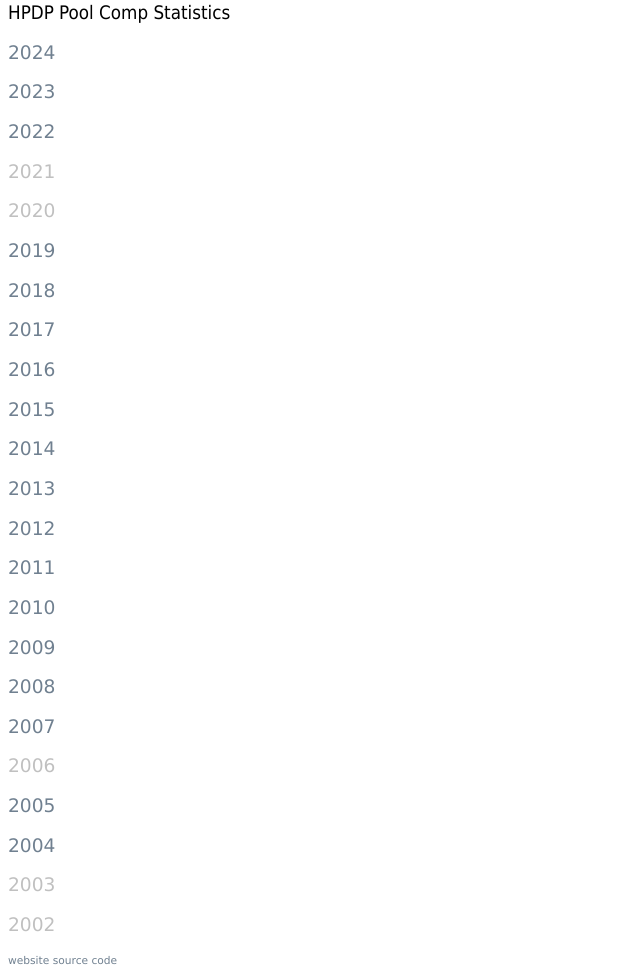
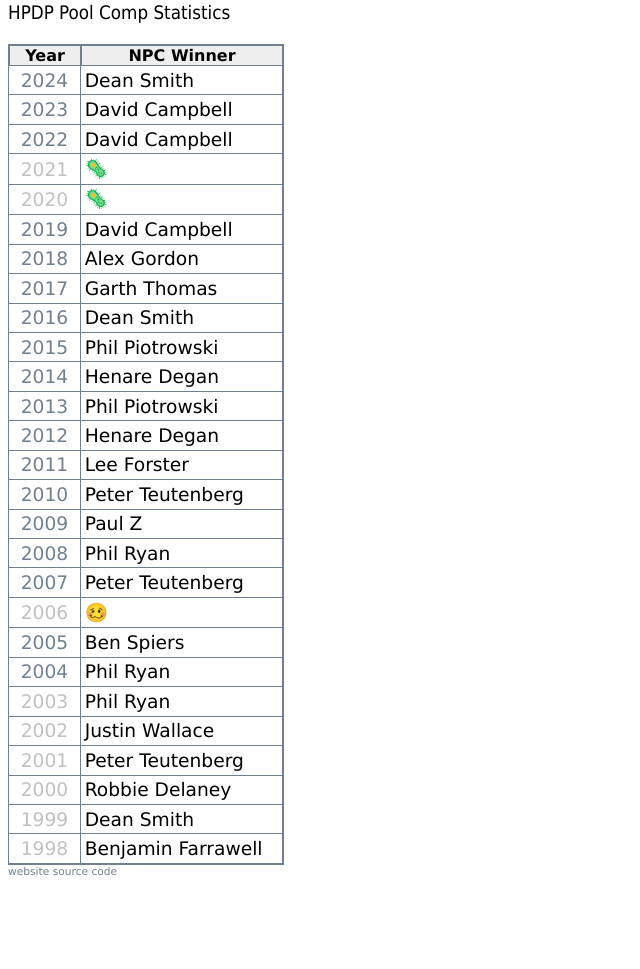
Before and after one commit to henare/stats.hpdp.org.au, a Jekyll site: the page built from index.html, in a window 1280 px wide. Shown: the whole page, without its empty margins (0-640 px from the left). Built offline with Jekyll 4.4.1, drawn with Linux system fonts in a browser that asks for light colours; after the commit the page ends 900 px from its top, so only the background shows below that.

Commit message:
Add NPC winners to home page

```diff
--- a/assets/style.css
+++ b/assets/style.css
@@ -118,3 +118,7 @@ h3,h4 {
   font-size: 7pt;
   color: slateGray;
 }
+
+#home-leader-board td {
+  padding: 0.2em;
+}
--- a/index.html
+++ b/index.html
@@ -4,26 +4,124 @@ title: HPDP Pool Comp - Players' Ladder
 ---
 <a href="." class="h1">HPDP Pool Comp Statistics</a>
 
-<p><a href="2024/npc/" >2024</a></p>
-<p><a href="2023/npc/" >2023</a></p>
-<p><a href="2022/npc/" >2022</a></p>
-<p><span style="color: silver;" title="COVID">2021</span></p>
-<p><span style="color: silver;" title="COVID">2020</span></p>
-<p><a href="2019/npc/" >2019</a></p>
-<p><a href="2018/npc/" >2018</a></p>
-<p><a href="2017/npc/" >2017</a></p>
-<p><a href="2016/npc/" >2016</a></p>
-<p><a href="2015/npc/" >2015</a></p>
-<p><a href="2014/npc/" >2014</a></p>
-<p><a href="2013/npc/" >2013</a></p>
-<p><a href="2012/npc/" >2012</a></p>
-<p><a href="2011/npc/" >2011</a></p>
-<p><a href="2010/npc/" >2010</a></p>
-<p><a href="2009/npc/" >2009</a></p>
-<p><a href="2008/npc/" >2008</a></p>
-<p><a href="2007/npc/" >2007</a></p>
-<p><span style="color: silver;" title="Comp run but no NPC">2006</span></p>
-<p><a href="2005/npc/" >2005</a></p>
-<p><a href="2004/npc/" >2004</a></p>
-<p><span style="color: silver;" title="Comp run but no NPC">2003</span></p>
-<p><span style="color: silver;" title="Comp run but no NPC">2002</span></p>
+<td rowspan=32 nowrap valign="top">
+  <br>
+  <table id="home-leader-board" border="1" bordercolor="slateGray" cellspacing="0" cellpadding="0">
+    <thead>
+      <tr bgcolor="#eeeeee">
+        <th width=70>Year</th>
+        <th width=200>NPC Winner</th>
+      </tr>
+    </thead>
+    <tbody>
+      <tr>
+        <td align="center"><p><a href="2024/npc/">2024</a></p></td>
+        <td>Dean Smith</td>
+      </tr>
+      <tr>
+        <td align="center"><p><a href="2023/npc/">2023</a></p></td>
+        <td>David Campbell</td>
+      </tr>
+      <tr>
+        <td align="center"><p><a href="2022/npc/">2022</a></p></td>
+        <td>David Campbell</td>
+      </tr>
+      <tr>
+        <td align="center"><p><span style="color: silver;" title="COVID">2021</span></p></td>
+        <td>🦠</td>
+      </tr>
+      <tr>
+        <td align="center"><p><span style="color: silver;" title="COVID">2020</span></p></td>
+        <td>🦠</td>
+      </tr>
+      <tr>
+        <td align="center"><p><a href="2019/npc/">2019</a></p></td>
+        <td>David Campbell</td>
+      </tr>
+      <tr>
+        <td align="center"><p><a href="2018/npc/">2018</a></p></td>
+        <td>Alex Gordon</td>
+      </tr>
+      <tr>
+        <td align="center"><p><a href="2017/npc/">2017</a></p></td>
+        <td>Garth Thomas</td>
+      </tr>
+      <tr>
+        <td align="center"><p><a href="2016/npc/">2016</a></p></td>
+        <td>Dean Smith</td>
+      </tr>
+      <tr>
+        <td align="center"><p><a href="2015/npc/">2015</a></p></td>
+        <td>Phil Piotrowski</td>
+      </tr>
+      <tr>
+        <td align="center"><p><a href="2014/npc/">2014</a></p></td>
+        <td>Henare Degan</td>
+      </tr>
+      <tr>
+        <td align="center"><p><a href="2013/npc/">2013</a></p></td>
+        <td>Phil Piotrowski</td>
+      </tr>
+      <tr>
+        <td align="center"><p><a href="2012/npc/">2012</a></p></td>
+        <td>Henare Degan</td>
+      </tr>
+      <tr>
+        <td align="center"><p><a href="2011/npc/">2011</a></p></td>
+        <td>Lee Forster</td>
+      </tr>
+      <tr>
+        <td align="center"><p><a href="2010/npc/">2010</a></p></td>
+        <td>Peter Teutenberg</td>
+      </tr>
+      <tr>
+        <td align="center"><p><a href="2009/npc/">2009</a></p></td>
+        <td>Paul Z</td>
+      </tr>
+      <tr>
+        <td align="center"><p><a href="2008/npc/">2008</a></p></td>
+        <td>Phil Ryan</td>
+      </tr>
+      <tr>
+        <td align="center"><p><a href="2007/npc/">2007</a></p></td>
+        <td>Peter Teutenberg</td>
+      </tr>
+      <tr>
+        <td align="center"><p><span style="color: silver;" title="Comp run but no NPC">2006</span></p></td>
+        <td>🥴</td>
+      </tr>
+      <tr>
+        <td align="center"><p><a href="2005/npc/">2005</a></p></td>
+        <td>Ben Spiers</td>
+      </tr>
+      <tr>
+        <td align="center"><p><a href="2004/npc/">2004</a></p></td>
+        <td>Phil Ryan</td>
+      </tr>
+      <tr>
+        <td align="center"><p><span style="color: silver;" title="Comp run but stats collected">2003</span></p></td>
+        <td>Phil Ryan</td>
+      </tr>
+      <tr>
+        <td align="center"><p><span style="color: silver;" title="Comp run but stats collected">2002</span></p></td>
+        <td>Justin Wallace</td>
+      </tr>
+      <tr>
+        <td align="center"><p><span style="color: silver;" title="Comp run but stats collected">2001</span></p></td>
+        <td>Peter Teutenberg</td>
+      </tr>
+      <tr>
+        <td align="center"><p><span style="color: silver;" title="Comp run but stats collected">2000</span></p></td>
+        <td>Robbie Delaney</td>
+      </tr>
+      <tr>
+        <td align="center"><p><span style="color: silver;" title="Comp run but stats collected">1999</span></p></td>
+        <td>Dean Smith</td>
+      </tr>
+      <tr>
+        <td align="center"><p><span style="color: silver;" title="Comp run but stats collected">1998</span></p></td>
+        <td>Benjamin Farrawell</td>
+      </tr>
+    </tbody>
+  </table>
+</td>
```
